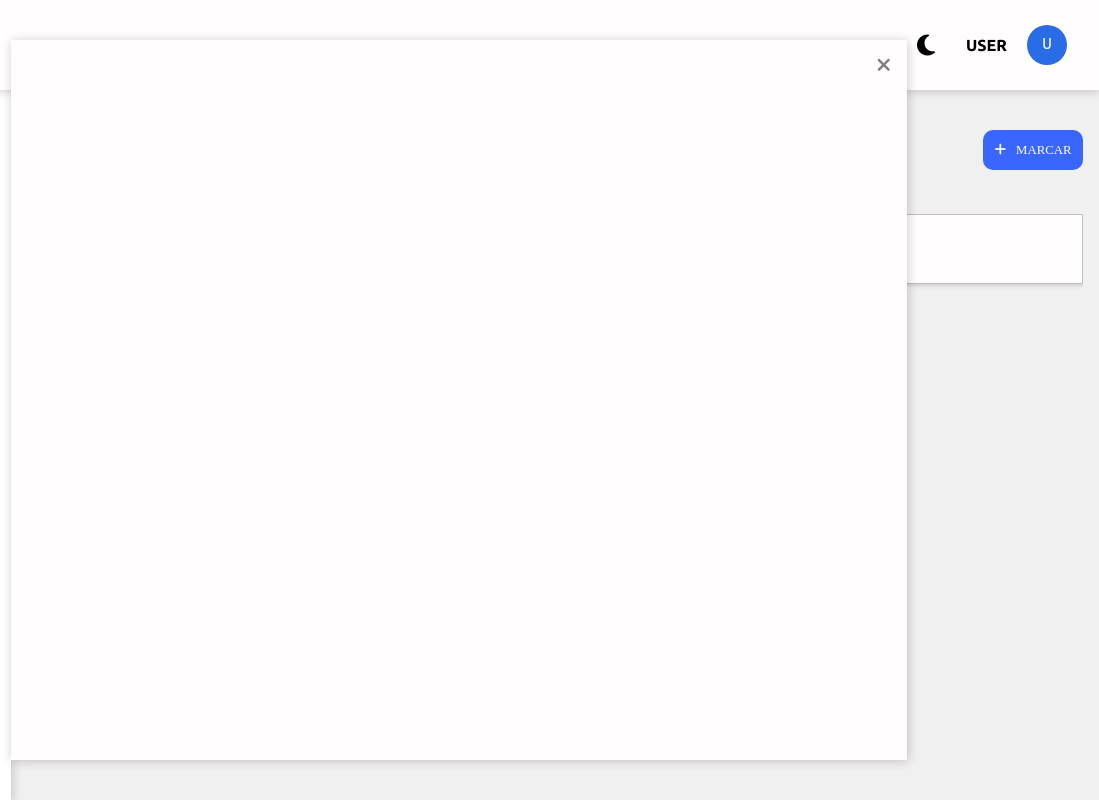
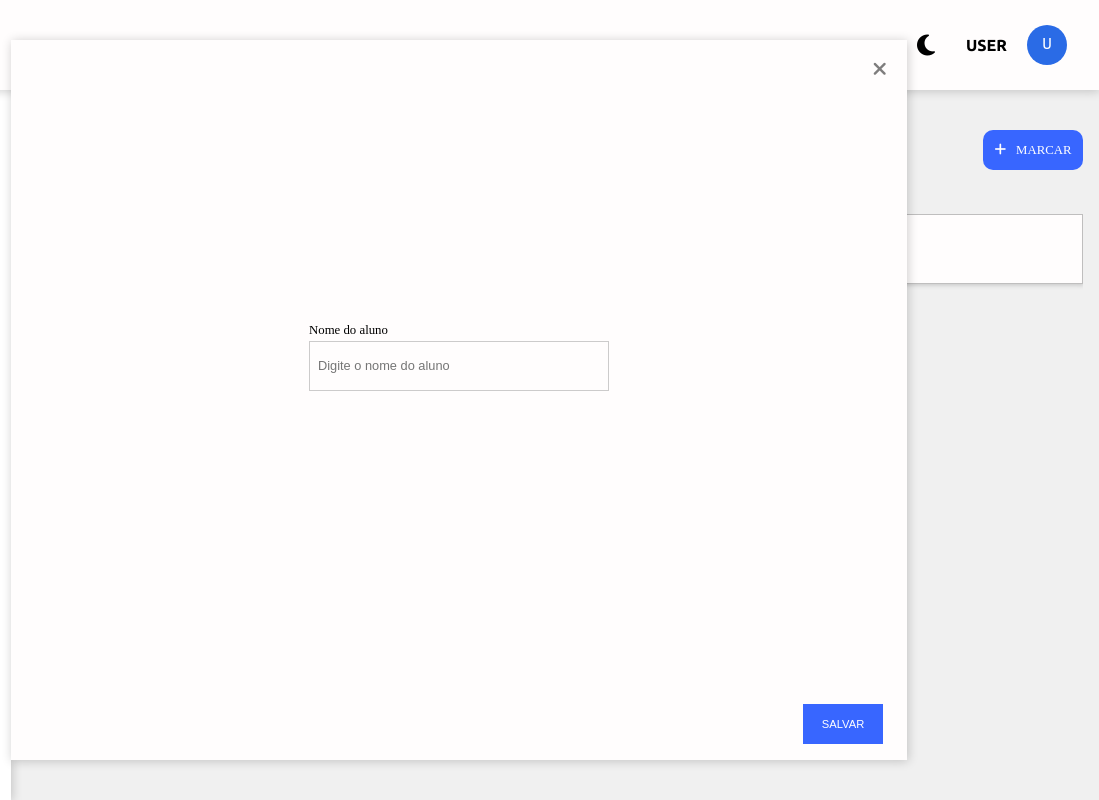
Before and after one commit to eupedrobarbosa03/academy, a plain HTML site: page dist/index.html in a window 1280 px wide. Shown: the full height of the page, 181-1280 px from the left. Drawn offline with Linux system fonts and the light colour scheme; a web font is replaced by a local one.

Commit message:
primeiro input: nome do aluno para amrcar treino adicionado e botão de salvar

```diff
--- a/dist/css/index.css
+++ b/dist/css/index.css
@@ -314,34 +314,116 @@
 .section-container-addition-items {
     background-color: #fffdfd;
     box-shadow: 1px 1px 10px rgba(0, 0, 0, .20);
-    min-width: 0;
-    min-height: 0;
     position: absolute;
     z-index: 1;
     top: 50%;
     left: 50%;
     transform: translate(-50%, -50%);
     transition: .5s;
-    opacity: 0;
+    display: none;
     pointer-events: none;
     padding: 1rem;
+    overflow: auto;
 }
 
 .section-container-addition-items.show {
-    opacity: 1;
+    display: flex;
+    flex-direction: column;
     pointer-events: all;
-    min-height: 90%;
-    min-width: 70%;
+    height: 90%;
+    width: 70%;
 }
 
 .exit-the-section {
-    width: 100%;
     cursor: pointer;
-    text-align: right;
+    flex: 1;
+    position: absolute;
     font-size: 1.2rem;
+    right: 20px;
+    top: 20px;
     color: rgba(51, 51, 51, 0.63);
     transition: .3s;
     &:hover {
         color: rgba(255, 0, 0, 0.767);
     }
 }
+
+.container-area-mark-to-workouts {
+    margin-top: 40px;
+    flex: 1;
+    display: flex;
+    flex-direction: column;
+}
+
+.container-inputs-workouts {
+    font-family: 'Ub-Light';
+    display: flex;
+    flex-wrap: wrap;
+    flex: 5;
+    justify-content: center;
+    align-items: center;
+    gap: 10px;
+}
+
+.box-container-input {
+    padding: .5rem;
+    display: flex;
+    flex-direction: column;
+}
+
+.box-container-input label {
+    font-size: .8rem;
+    margin-bottom: .2rem;
+}
+
+.box-container-input input {
+    height: 50px;
+    width: 300px;
+    background-color: transparent;
+    padding: 0 .5rem;
+    border: 1px solid rgba(0, 0, 0, .20);
+}
+
+.box-container-input input.box-input-error {
+    border: 1px solid rgb(241, 71, 71);
+}
+
+.box-container-input input::placeholder {
+    font-size: .8rem;
+}
+
+.message-error {
+    margin-top: .4rem;
+    font-weight: bold;
+    font-size: .7rem;
+    color: rgb(241, 71, 71);
+    opacity: 0;
+    transition: .3s;
+}
+
+.message-error.show-error {
+    opacity: 1;
+}
+
+.container-button-save-workouts {
+    flex: 1;
+    display: flex;
+    align-items: flex-end;
+    justify-content: flex-end;
+    padding: 0 .5rem;
+}
+
+.button-save-workouts {
+    background-color: rgba(56, 102, 255);
+    color: #fff;
+    border: none;
+    height: 40px;
+    width: 80px;
+    cursor: pointer;
+    transition: .3s;
+    text-transform: uppercase;
+    font-size: .7rem;
+    &:hover {
+        background-color: rgba(56, 102, 255, .90);
+    }
+}
--- a/dist/css/theme.css
+++ b/dist/css/theme.css
@@ -68,6 +68,16 @@ body.theme {
     color: #fff;
 }
 
+.box-container-input input.theme {
+    border: none;
+    border: 1px solid rgba(187, 187, 187, 0.2);
+    color: rgba(255, 255, 255, 0.582);
+}
+
+.box-container-input label.theme {
+    color: rgba(255, 255, 255, 0.582);
+}
+
 .section-container-addition-items.theme {
     background-color: #1b1b1b;
 }
--- a/dist/index.html
+++ b/dist/index.html
@@ -91,6 +91,18 @@
 
     <section class="section-container-addition-items show" id="section-container-addition-workouts">
         <i class="fa-solid fa-xmark exit-the-section"></i>
+        <div class="container-area-mark-to-workouts">
+            <div class="container-inputs-workouts">
+                <div class="box-container-input">
+                    <label for="student-name-for-mark-workouts">Nome do aluno</label>
+                    <input type="text" placeholder="Digite o nome do aluno" id="input-student-name-mark-workouts">
+                    <p id="message-error-student-name-workouts" class="message-error">Aluno não encontrado</p>
+                </div>
+            </div>
+            <div class="container-button-save-workouts">
+                <button class="button-save-workouts">Salvar</button>
+            </div>
+        </div>
     </section>
 
 </body>
--- a/dist/js/change-theme.js
+++ b/dist/js/change-theme.js
@@ -8,7 +8,10 @@ const listElements = {
     buttonOption: document.querySelectorAll(".button-option"),
     boxInformation: document.querySelectorAll(".box-information h2"),
     boxWorkout: document.querySelectorAll(".box-workout"),
-    exitTheSection: document.querySelectorAll(".exit-the-section")
+    exitTheSection: document.querySelectorAll(".exit-the-section"),
+    inputSearchWorkouts: document.querySelectorAll("#input-search-workouts"),
+    boxContainerInput: document.querySelectorAll(".box-container-input input"),
+    boxContainerLabel: document.querySelectorAll(".box-container-input label")
 };
 const singleElements = {
     body: document.body,
@@ -17,7 +20,6 @@ const singleElements = {
     user: document.querySelector(".user"),
     navbarContainer: document.querySelector(".navbar-container-options"),
     menu: document.querySelector("#menu-navbar"),
-    inputSearch: document.querySelector("#input-search-workouts"),
     sectionAdditionWorkouts: document.querySelector(".section-container-addition-items")
 };
 class Theme {
--- a/src/change-theme.ts
+++ b/src/change-theme.ts
@@ -8,7 +8,10 @@ const listElements: Record<string, any> = {
     buttonOption: document.querySelectorAll<HTMLButtonElement>(".button-option"),
     boxInformation: document.querySelectorAll<HTMLDivElement>(".box-information h2"),
     boxWorkout: document.querySelectorAll<HTMLDivElement>(".box-workout"),
-    exitTheSection: document.querySelectorAll<HTMLDivElement>(".exit-the-section")
+    exitTheSection: document.querySelectorAll<HTMLDivElement>(".exit-the-section"),
+    inputSearchWorkouts: document.querySelectorAll<HTMLInputElement>("#input-search-workouts"),
+    boxContainerInput: document.querySelectorAll<HTMLInputElement>(".box-container-input input"),
+    boxContainerLabel: document.querySelectorAll<HTMLLabelElement>(".box-container-input label")
 };
 
 const singleElements: Record<string, HTMLElement> = {
@@ -18,7 +21,6 @@ const singleElements: Record<string, HTMLElement> = {
     user: document.querySelector(".user") as HTMLParagraphElement,
     navbarContainer: document.querySelector(".navbar-container-options") as HTMLDivElement,
     menu: document.querySelector("#menu-navbar") as HTMLDivElement,
-    inputSearch: document.querySelector("#input-search-workouts") as HTMLDivElement,
     sectionAdditionWorkouts: document.querySelector(".section-container-addition-items") as HTMLDivElement
 };
 
```
